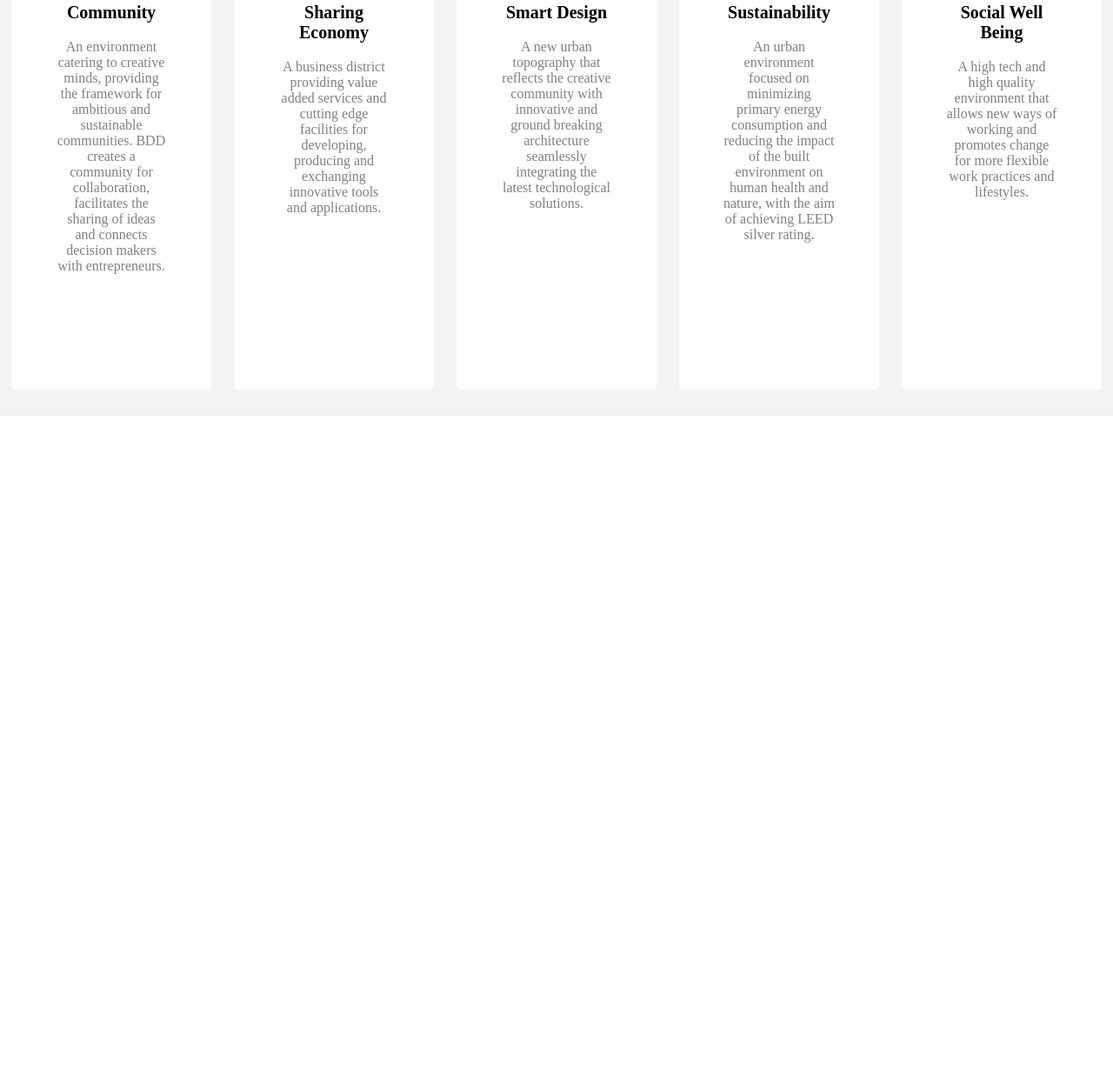
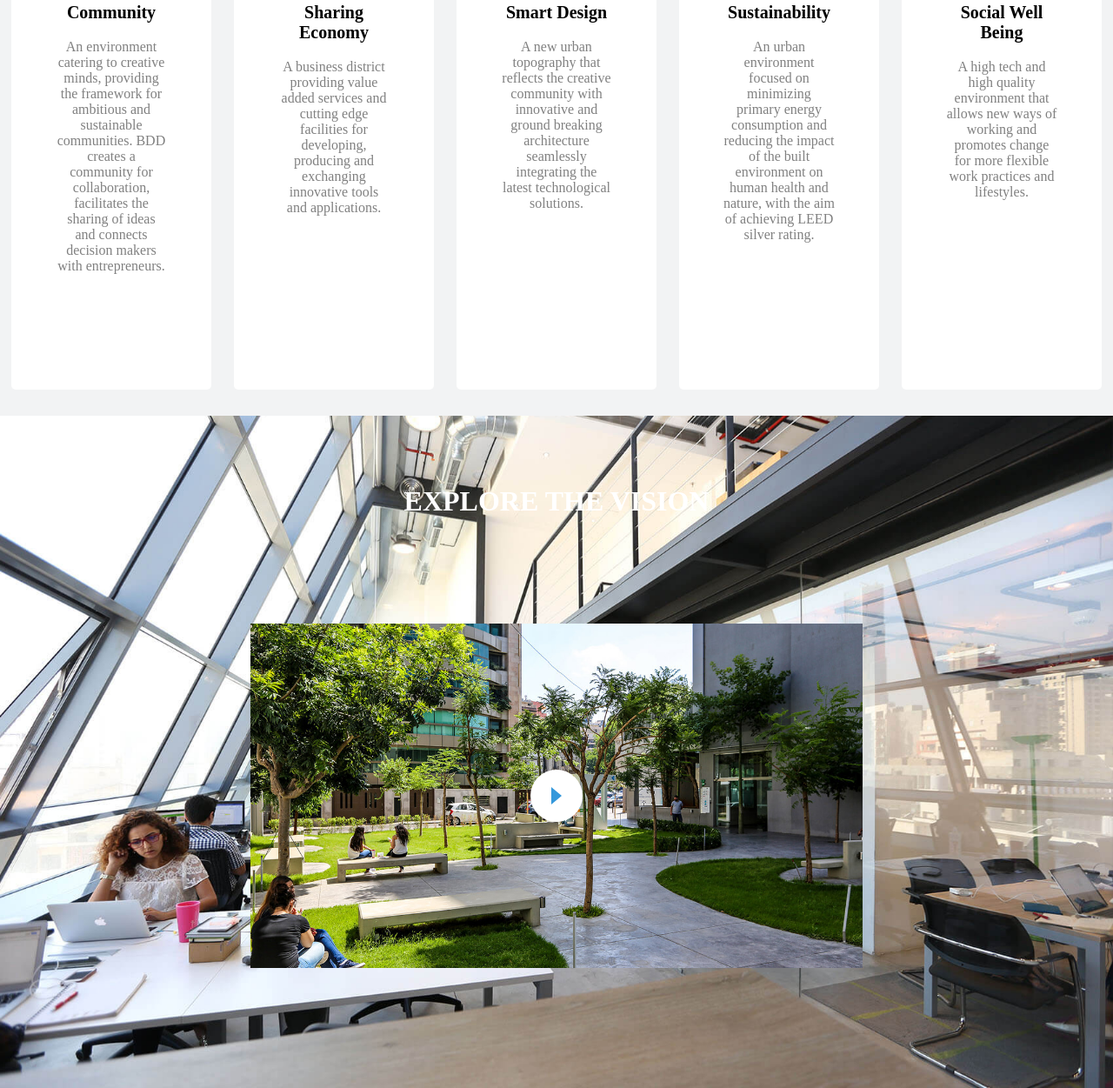
Before and after one commit to noormesslmani/bddwebsite-clone, a plain HTML site: page index.html in a window 1280 px wide. Shown: the part 1064-2315 px from the top of the page at 87% size. Before the commit the page ends 1542 px from the top, so only its background shows below. Drawn offline with Linux system fonts and the light colour scheme.

Commit message:
Added the vision page

```diff
--- a/index.html
+++ b/index.html
@@ -85,11 +85,12 @@
     <!--End foundations page-->
 
     <div class="flex vision">
-        <div>
-
+        <div class="explore">
+            <h1>EXPLORE THE VISION<h1>
         </div>
-        <div>
-
+        <div class="flex video">
+            <div class="circle"></div>
+            <div class="rightarrow"></div>
         </div>
     </div>
 
--- a/style.css
+++ b/style.css
@@ -86,7 +86,7 @@ font-weight: bold;
     padding: 20vh 5vw 20vh 5vw;
 }
 .arrowgif{
-
+    cursor: pointer;
     height:5%;
     width: 5%
 }
@@ -130,6 +130,7 @@ width: 100%;
     justify-content: space-around;
 }
 .moreinfo{
+    cursor: pointer;
     width: 18%;
     padding: 2% 4%;
     border-radius: 5px;
@@ -156,3 +157,55 @@ width: 100%;
 .paragraph{
     color:grey;
 }
+.vision{
+    background: url("./BDDimages/parallax-4.jpg");
+    background-size: cover;
+    background-repeat: no-repeat;
+    background-position: center;
+    color: #fff;
+    position: relative;
+    flex-direction:column;
+    justify-content: center;
+    align-self: center;
+    padding: 10vh 0;
+    box-sizing: border-box;
+}
+.explore{
+    text-align: center;
+    font-weight: bold;
+    margin-bottom: 5%;
+}
+
+.video{
+    background: url("./BDDimages/video-3.jpg");
+    background-size: 55%;
+    border-radius: 50px;
+    background-repeat: no-repeat;
+    background-position: center;
+    color: #fff;
+    position: relative;
+    box-sizing: border-box;
+    padding: 20%;
+    justify-content: center;
+    align-items: center;
+    cursor: pointer;
+}
+.circle{
+    height: 60px;
+    width: 60px;
+    background-color: white;
+    border-radius: 50%;
+    display: inline-block;
+    cursor: pointer;
+    transition: transform .2s;
+    position:absolute;
+}
+.rightarrow{
+
+    width: 0;
+    height: 0;
+    border-top: 10px solid transparent;
+    border-bottom: 10px solid transparent;
+    border-left: 12px solid #3498DB ;
+    position:absolute;
+}
```
Also changed, not shown: BDDimages/video-3 (1).jpg (deleted).
